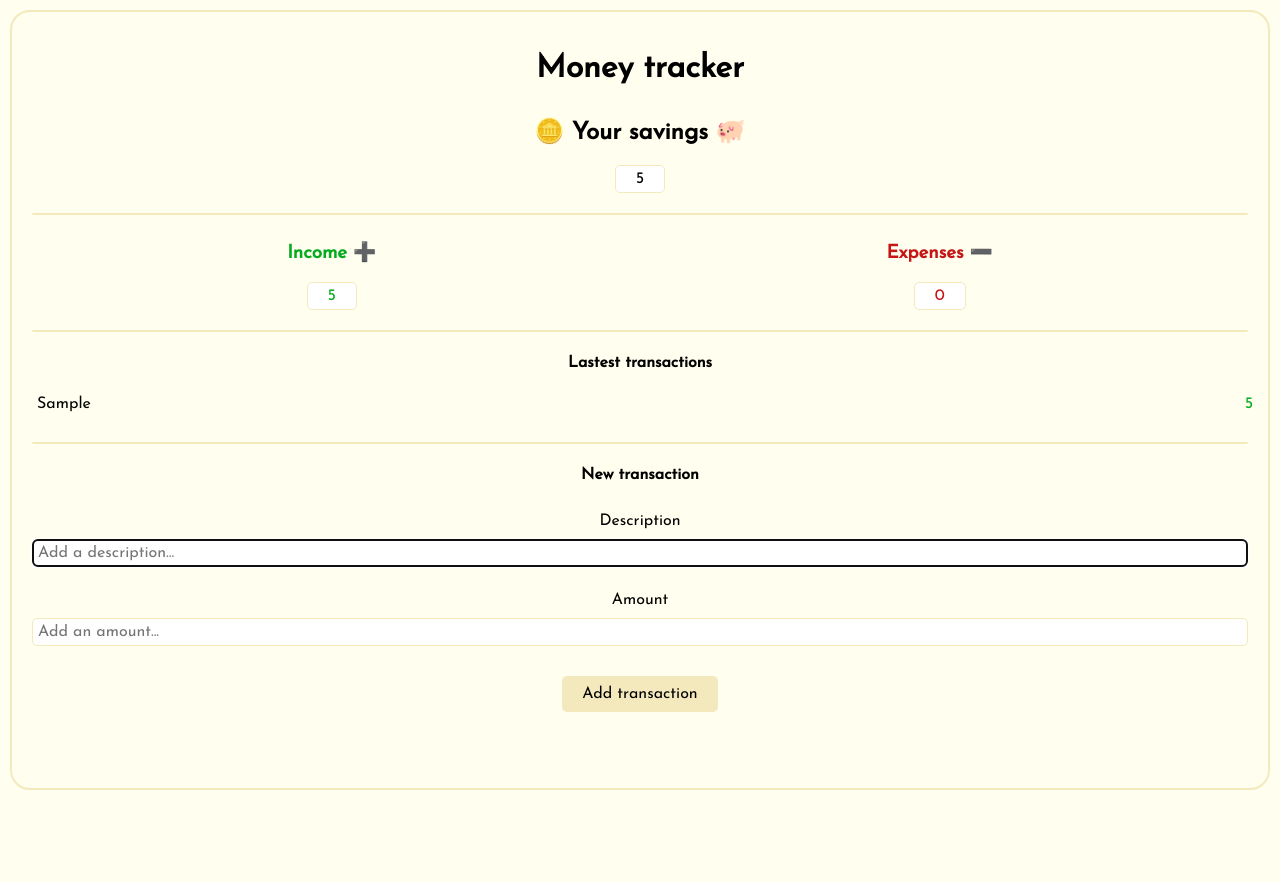
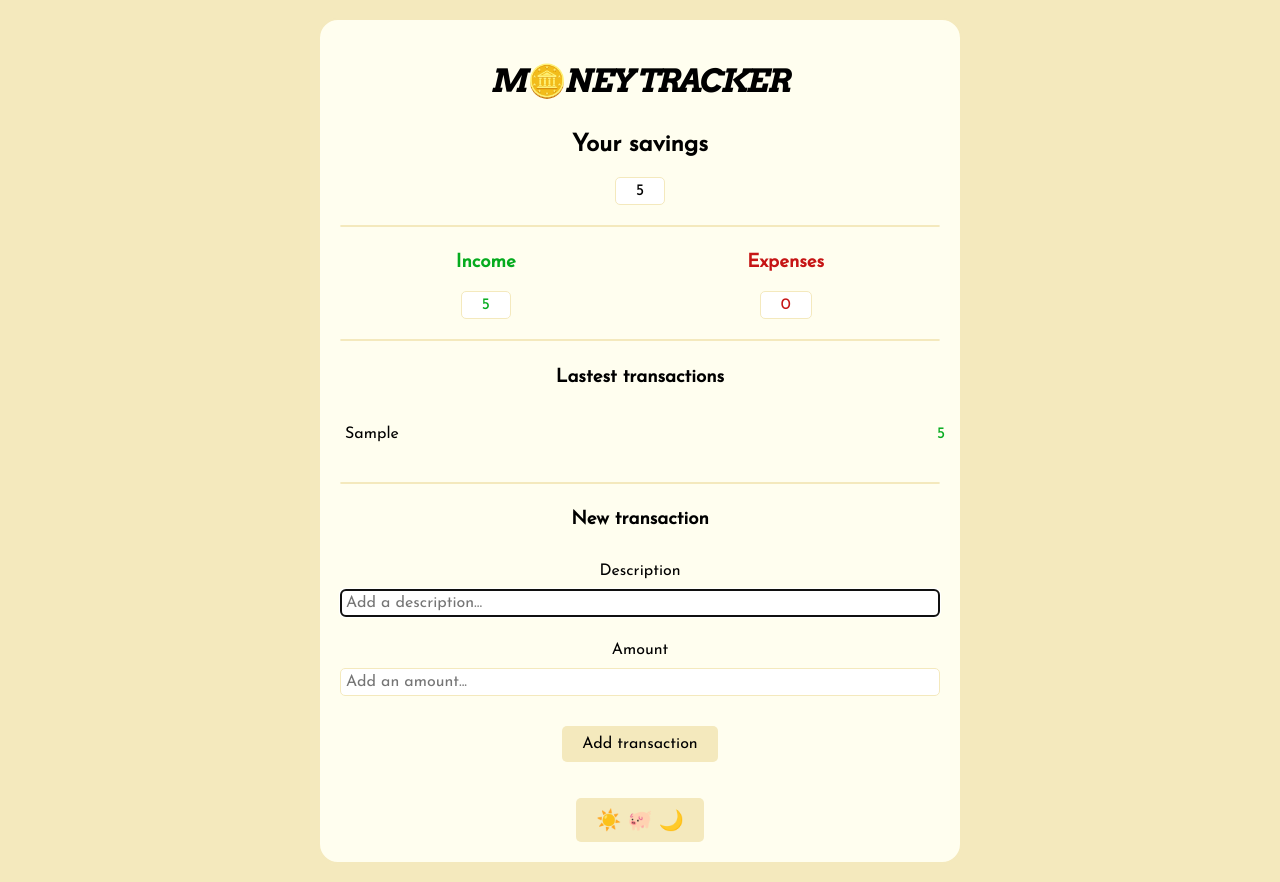
Before and after one commit to ireneairyn/money-tracker, a plain HTML site: page index.html in a window 1280 px wide. Both pictures are taken after typing "Sample", "5" into the empty fields and a click on the button "Add transaction". Before the commit the page ends 800 px from the top, so only its background shows below. Drawn offline with Linux system fonts and the light colour scheme.

Commit message:
changes to light mode

```diff
--- a/index.html
+++ b/index.html
@@ -13,38 +13,41 @@
     <link rel="preconnect" href="https://fonts.gstatic.com" crossorigin />
     <link rel="preconnect" href="https://fonts.googleapis.com" />
     <link rel="preconnect" href="https://fonts.gstatic.com" crossorigin />
+    <link rel="preconnect" href="https://fonts.googleapis.com" />
+    <link rel="preconnect" href="https://fonts.gstatic.com" crossorigin />
     <link
-      href="https://fonts.googleapis.com/css2?family=Josefin+Sans:wght@300;400&display=swap"
+      href="https://fonts.googleapis.com/css2?family=Arvo:ital,wght@1,700&family=Josefin+Sans:wght@300;400&display=swap"
       rel="stylesheet"
     />
   </head>
   <body>
+    <div class="wrapper">
       <header>
-      <h1>Money tracker</h1>
+        <h1>M🪙NEY TRACKER</h1>
       </header>
       <div>
-      <h2>🪙 Your savings 🐖</h2>
+        <h2>Your savings</h2>
         <div id="balance"></div>
       </div>
-    <hr class="rounded">
+      <hr class="rounded" />
       <div class="incomeAndExpenses">
         <div class="incomeBlock">
-        <h3 class="incomeHeader">Income ➕</h3>
+          <h3 class="incomeHeader">Income</h3>
           <div id="income"></div>
         </div>
         <div class="expensesBlock">
-        <h3 class="expensesHeader">Expenses ➖</h3>
+          <h3 class="expensesHeader">Expenses</h3>
           <div id="expenses"></div>
         </div>
       </div>
-    <hr class="rounded">
+      <hr class="rounded" />
       <div>
-      <h4>Lastest transactions</h4>
+        <h3 class="subheader">Lastest transactions</h3>
         <div id="transactions"></div>
       </div>
-    <hr class="rounded">
+      <hr class="rounded" />
       <div>
-      <h4>New transaction</h4>
+        <h3 class="subheader">New transaction</h3>
         <form id="form">
           <div class="descriptionBlock">
             <label for="description">Description</label>
@@ -69,6 +72,11 @@
             <button type="submit">Add transaction</button>
           </div>
         </form>
+        <button>
+          <span class="emoji">☀️ </span><span class="emoji"> 🐖 </span
+          ><span class="emoji"> 🌙</span>
+        </button>
+      </div>
     </div>
   </body>
   <script src="/script.js"></script>
--- a/script.js
+++ b/script.js
@@ -1,3 +1,4 @@
+// get references to all HTML elements that will be used
 const form = document.getElementById("form");
 const elAmount = document.getElementById("amount");
 const elDescription = document.getElementById("description");
@@ -6,35 +7,54 @@ let elBalance = document.getElementById("balance");
 let elTotalIncome = document.getElementById("income");
 let elTotalExpenses = document.getElementById("expenses");
 
+// define state
 let totalIncome = 0;
 let totalExpenses = 0;
 let balance = 0;
 
-function submitAddTransaction(event) {
-  event.preventDefault();
-  const amount = Number(elAmount.value);
-  const description = elDescription.value;
-  console.log({ amount, description });
-
-  elTransactions.innerHTML += `<div class="transaction"><span>${description}</span><span class="${
-    amount < 0 ? "negative" : "positive"
-  }">${amount}</span></div>`;
-  elAmount.value = "";
-  elDescription.value = "";
-  elDescription.focus();
-
-  if (amount >= 0) {
-    totalIncome += amount;
-  } else {
-    totalExpenses += amount;
-  }
-
-  balance = totalIncome + totalExpenses;
-
+// write state to html
+function writeToHtml() {
   elTotalIncome.innerHTML = totalIncome;
   elTotalExpenses.innerHTML = 0 - totalExpenses;
   elBalance.innerHTML = balance;
 }
+writeToHtml();
+
+// create a function and give the argument event
+function submitAddTransaction(event) {
+  // prevent form from creating HTTP request
+  event.preventDefault();
+
+  // extract user input from user elements
+  const amount = Number(elAmount.value);
+  const amountRounded = Math.floor(amount * 100) / 100;
+  const description = elDescription.value;
+
+  // create html that represents transaction and add it to the transaction list
+  const amountClass = amountRounded < 0 ? "negative" : "positive";
+  const amountHtml = `<span class="${amountClass}">${amountRounded}</span>`;
+  const descriptionHtml = `<span>${description}</span>`;
+  const transactionHtml = `<div class="transaction">${descriptionHtml}${amountHtml}</div>`;
+  elTransactions.innerHTML += transactionHtml;
+
+  // clear inputs
+  elAmount.value = "";
+  elDescription.value = "";
+
+  // refocus description
+  elDescription.focus();
+
+  // update state
+  if (amountRounded >= 0) {
+    totalIncome += amountRounded;
+  } else {
+    totalExpenses += amountRounded;
+  }
+  balance = totalIncome + totalExpenses;
+
+  // write state to html
+  writeToHtml();
+}
+
+// user clicks submit button, function gets executed
 form.addEventListener("submit", submitAddTransaction);
-
-console.log({ form });
--- a/style.css
+++ b/style.css
@@ -1,9 +1,6 @@
 body {
-    background-color: rgb(255, 254, 239);
-    margin:10px;
-    border: 2px solid rgb(244, 233, 189);
-    border-radius: 20px;
-    padding: 20px;
+    background-color: rgb(244, 233, 189);
+    display: flex;
     align-items: center;
     justify-content: center;
 }
@@ -13,7 +10,7 @@ body, button, input {
     font-size: 16px;
 }
 
-body > div, header {
+.wrapper > div, header {
     width: 100%;
     align-items: center;
     justify-content: center;
@@ -23,6 +20,12 @@ body > div, header {
 
 header {
     margin-bottom: -10px;
+}
+
+h1 {
+    font-family: 'Arvo', serif;
+    letter-spacing: -2px;
+    font-weight: bold;
 }
 
 .incomeHeader, #income {
@@ -42,6 +45,12 @@ header {
 .transaction {
     display: flex;
     justify-content: space-between;
+    border-bottom: 1px dashed rgb(244, 233, 189);
+    padding: 10px 0px;
+}
+
+.transaction:last-child {
+    border-bottom: none;
 }
 
 .positive {
@@ -51,7 +60,7 @@ header {
     color: rgb(198, 21, 21);
 }
 
-.incomeAndExpenses {
+.wrapper .incomeAndExpenses {
     display: flex;
     flex-direction: row;
     justify-content: space-around;
@@ -99,6 +108,10 @@ button {
     margin-top: 5px;
 }
 
+button:hover {
+    background-color: rgb(241, 206, 66);
+}
+
 input {
     margin: 10px 0px;
     padding: 5px;
@@ -109,3 +122,22 @@ input {
 form, input {
     width: 100%;
 }
+
+.wrapper {
+    background-color: rgb(255, 254, 239);
+    width: 100%;
+    margin:10px;
+    border: 2px solid rgb(244, 233, 189);
+    border-radius: 20px;
+    padding: 20px;
+}
+
+.emoji {
+    font-size: 20px;
+}
+
+@media (min-width: 400px) {
+.wrapper {
+    max-width: 600px;
+}
+}
```
Lines whose indentation alone changed are shown as unchanged.
